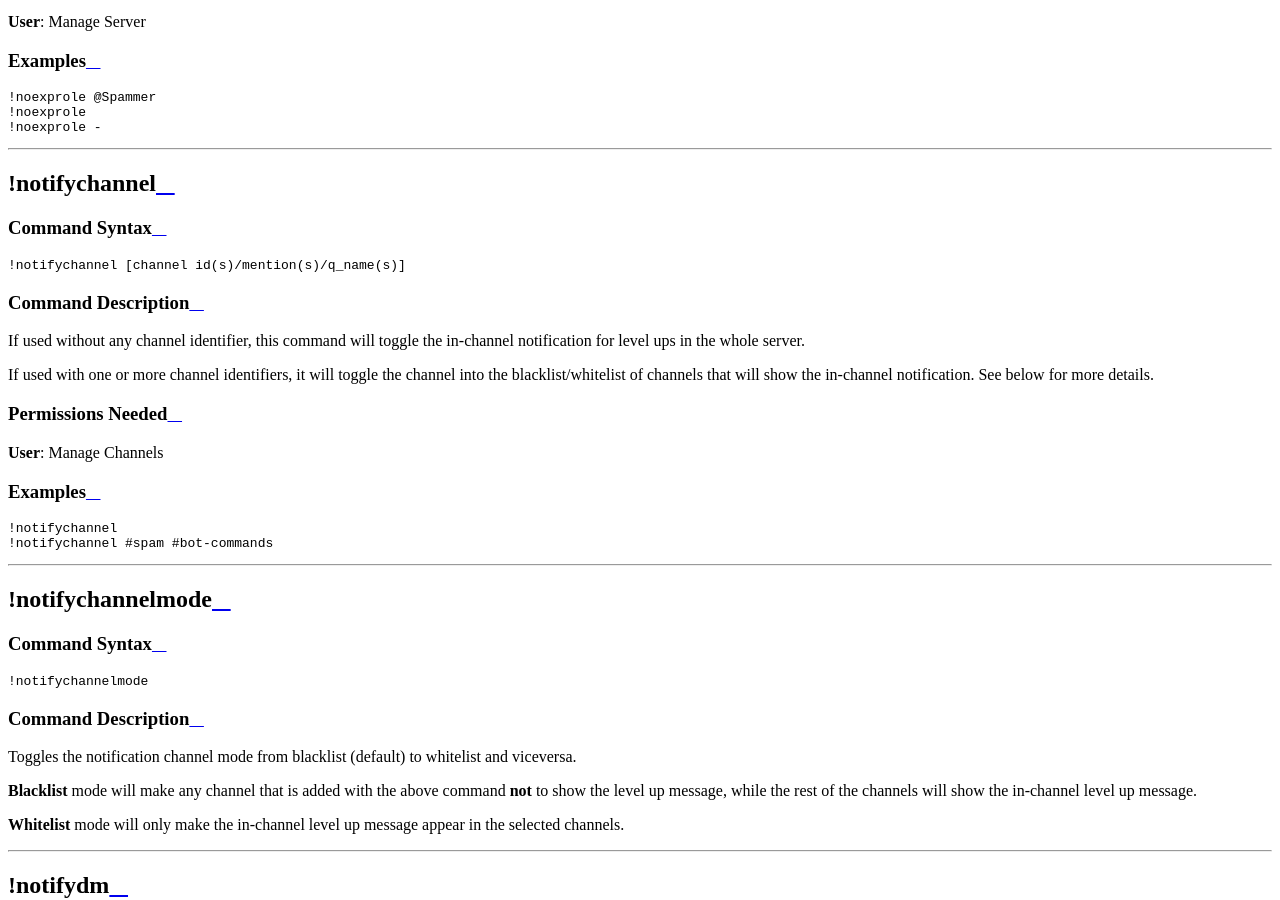
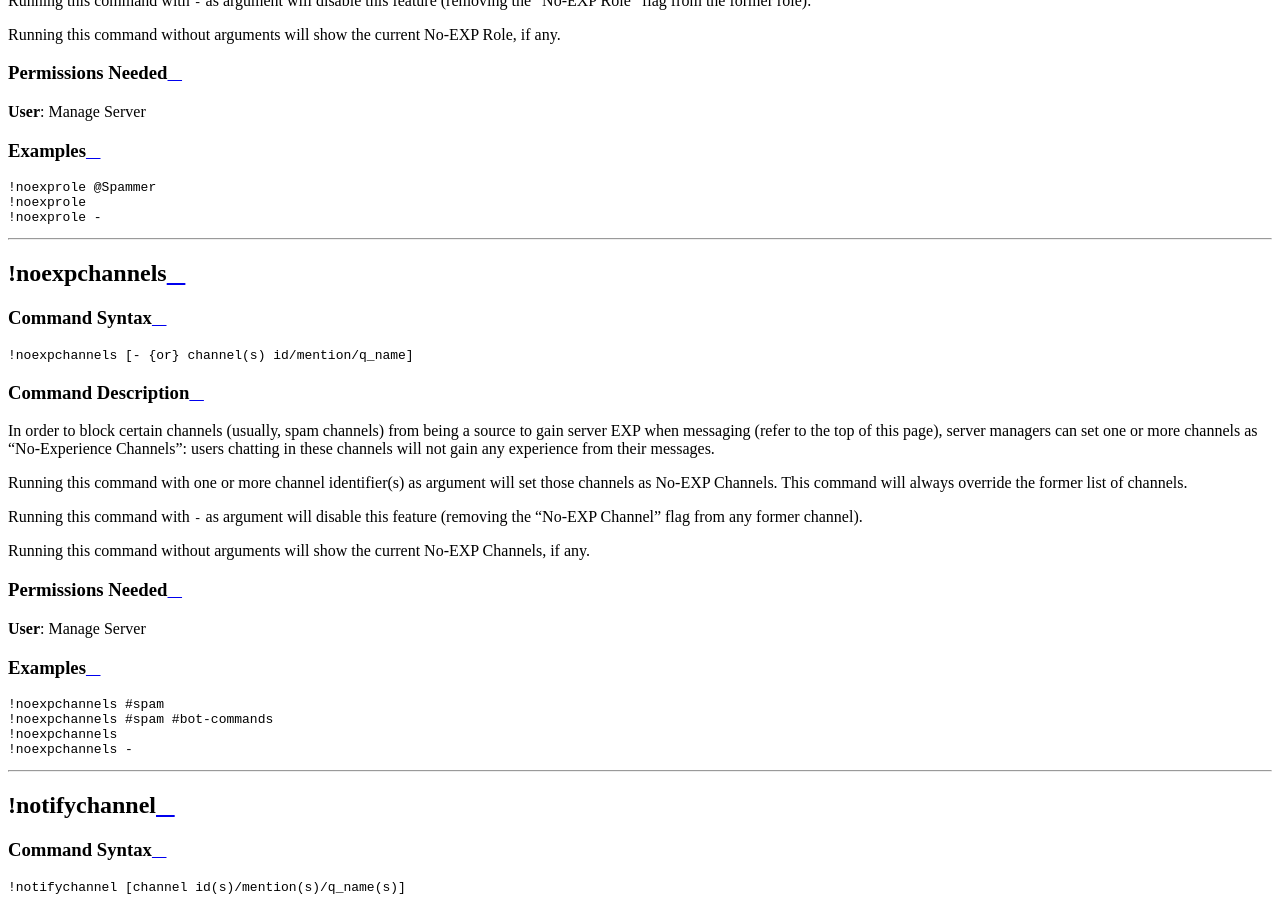
Before and after one commit to cycloptux/GiselleBot-Documentation, a Sphinx documentation site: the page built from docs/source/fun_and_games/social.rst, in a window 1280 px wide and 900 px high, scrolled down 6168 px. Built offline with Sphinx 7.4.7 and the Read the Docs theme 2.0.0, drawn with Linux system fonts in a browser that asks for light colours; some of the changed text lies outside the part shown.

Commit message:
noexpchannels command.

```diff
--- a/docs/source/fun_and_games/social.rst
+++ b/docs/source/fun_and_games/social.rst
@@ -262,6 +262,40 @@ Examples
 
 ....
 
+|bot_prefix|\ noexpchannels
+---------------------------
+
+Command Syntax
+^^^^^^^^^^^^^^
+.. parsed-literal::
+
+    |bot_prefix|\ noexpchannels [- {or} channel(s) id/mention/q_name]
+
+Command Description
+^^^^^^^^^^^^^^^^^^^
+In order to block certain channels (usually, spam channels) from being a source to gain server EXP when messaging (refer to the top of this page), server managers can set one or more channels as "No-Experience Channels": users chatting in these channels will not gain any experience from their messages.
+
+Running this command with one or more channel identifier(s) as argument will set those channels as No-EXP Channels. This command will always override the former list of channels.
+
+Running this command with ``-`` as argument will disable this feature (removing the "No-EXP Channel" flag from any former channel).
+
+Running this command without arguments will show the current No-EXP Channels, if any.
+
+Permissions Needed
+^^^^^^^^^^^^^^^^^^
+| **User**: Manage Server
+
+Examples
+^^^^^^^^
+.. parsed-literal::
+
+    |bot_prefix|\ noexpchannels #spam
+    |bot_prefix|\ noexpchannels #spam #bot-commands
+    |bot_prefix|\ noexpchannels
+    |bot_prefix|\ noexpchannels -
+
+....
+
 |bot_prefix|\ notifychannel
 ---------------------------
 
```
